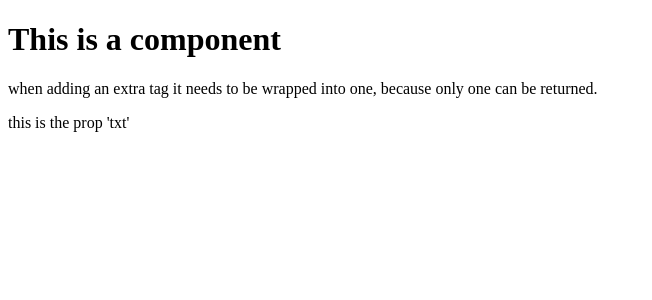
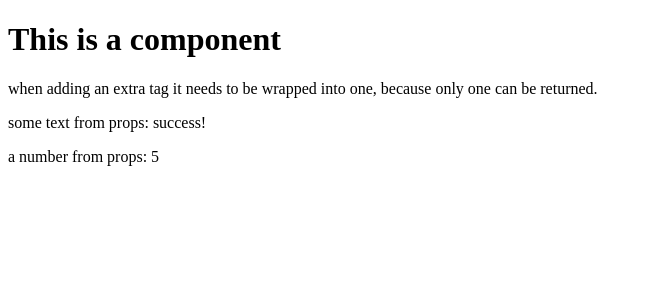
Before and after one commit to Winkeltje84/EggHeadIO-StartUsingReact, a React (Create React App) app: page / in a window 1280 px wide. Shown: the top 300 px of the page, without its empty margins (0-652 px from the left). Built offline with nearby package versions, Linux system fonts and the light colour scheme.

Commit message:
adding PropTypes with 'prop-types' package --> adding functionality that checks whether props have correct type and/or whether it is present if it should (isRequired)

```diff
--- a/package.json
+++ b/package.json
@@ -3,6 +3,7 @@
   "version": "0.1.0",
   "private": true,
   "dependencies": {
+    "prop-types": "^15.5.10",
     "react": "^15.6.1",
     "react-dom": "^15.6.1"
   },
--- a/src/App.js
+++ b/src/App.js
@@ -1,17 +1,25 @@
 import React from 'react';
+import PropTypes from 'prop-types';
 
 class App extends React.Component {
   render(){
     let txt = this.props.txt;
+    let nr = this.props.nr;
     return (
       <div>
         <h1>This is a component</h1>
         <p>when adding an extra tag it needs to be wrapped into
         one, because only one can be returned.</p>
-        <p>{txt}</p>
+        <p>some text from props: {txt}</p>
+        <p>a number from props: {nr}</p>
       </div>
     )
   }
 }
 
+App.propTypes = {
+  txt: PropTypes.string,
+  nr: PropTypes.number.isRequired
+}
+
 export default App
--- a/src/index.js
+++ b/src/index.js
@@ -3,6 +3,6 @@ import ReactDOM from 'react-dom';
 import App from './App';
 
 ReactDOM.render(
-  <App txt="this is the prop 'txt'"/>,
+  <App txt="success!" nr={5} />,
   document.getElementById('root')
 );
```
Also changed, not shown: 1 other file (tests, documents, lock files or other folders).
